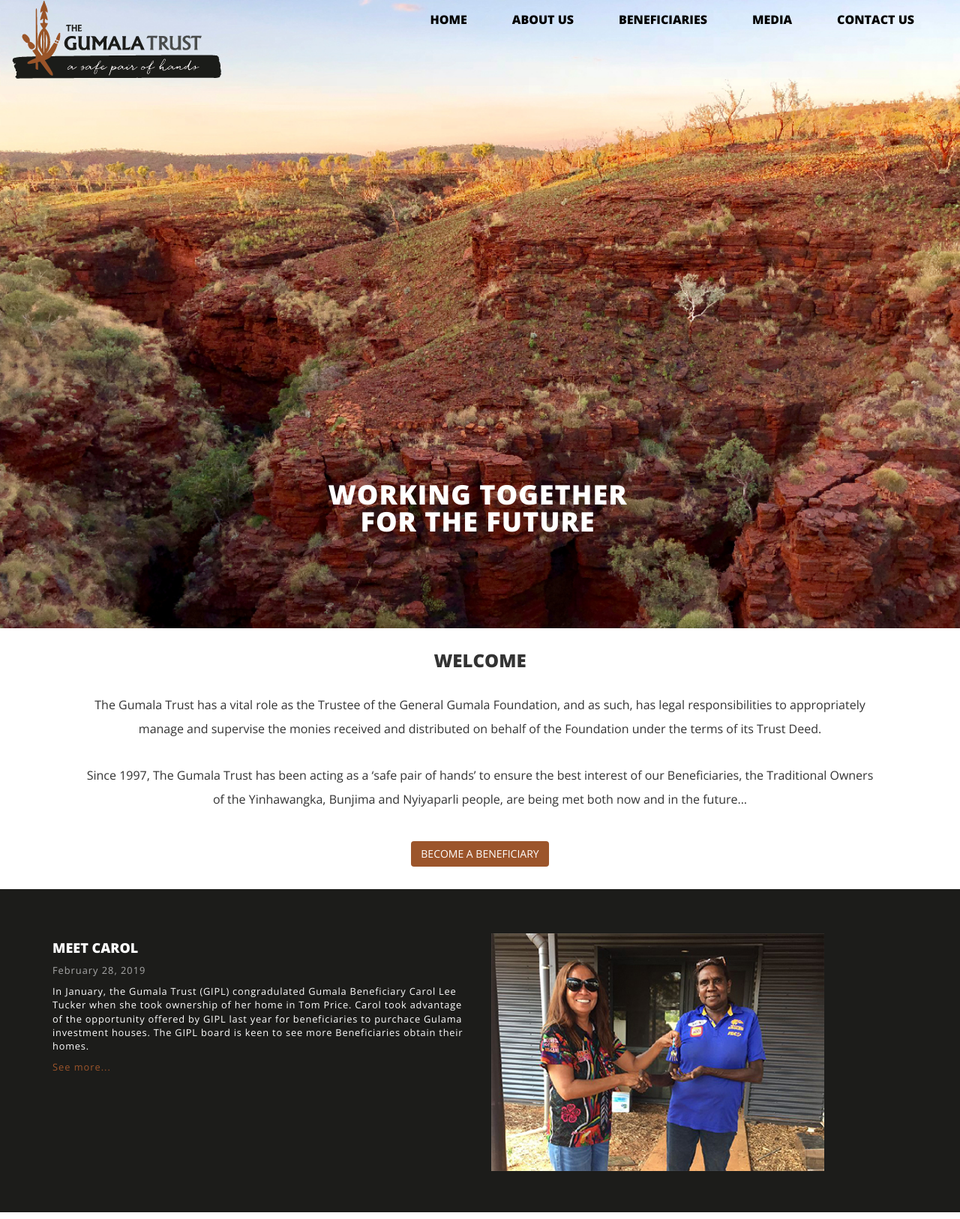
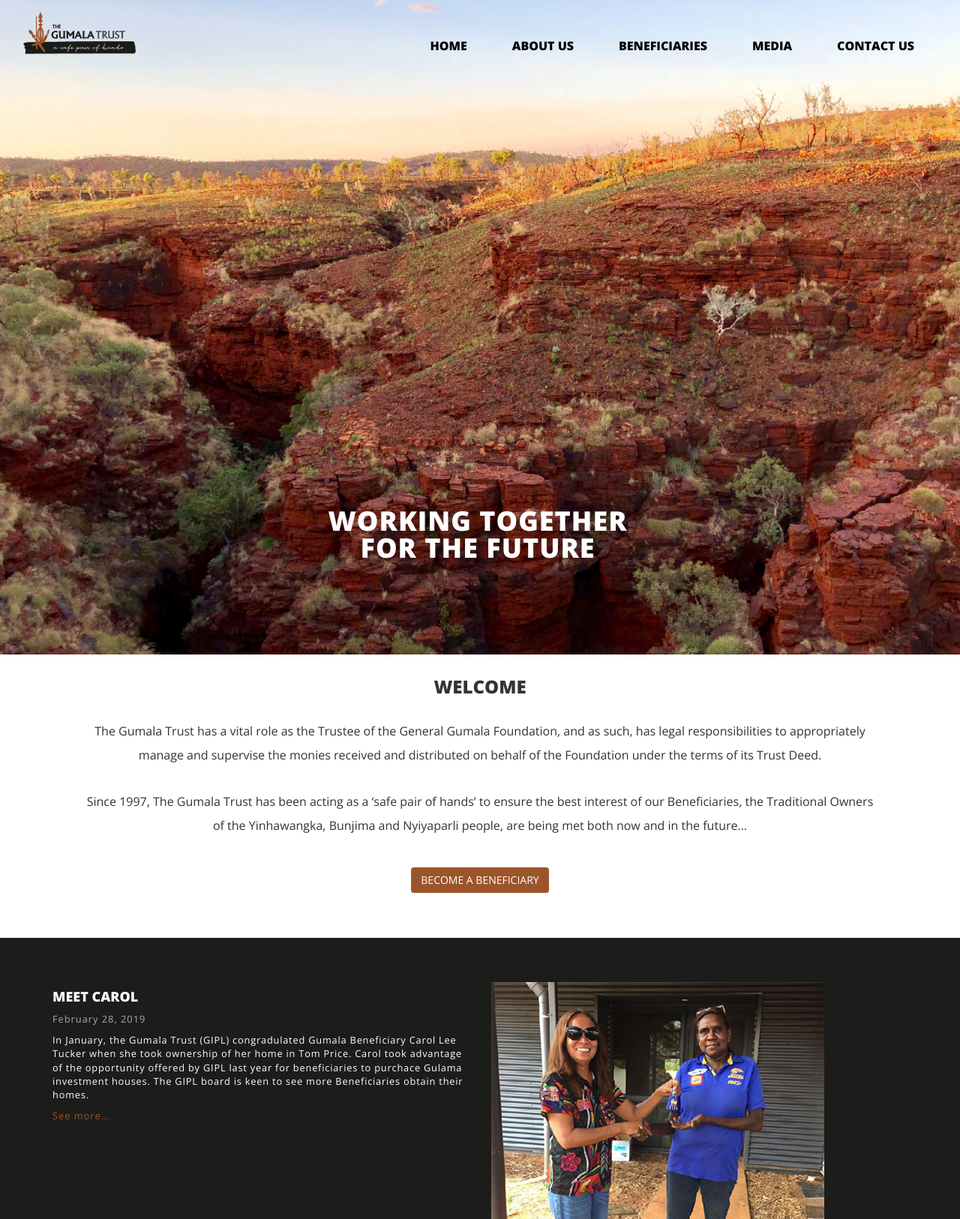
Before and after one commit to HayleyCollopy/GumalaTrust, a PHP site: page / in a window 1280 px wide. Shown: the top 1626 px of the page at 75% size. Run offline with PHP 8.4, Linux system fonts and the light colour scheme.

Commit message:
Update style.css

```diff
--- a/style.css
+++ b/style.css
@@ -23,20 +23,17 @@ a:hover{
     font-weight: 800;
     font-family: 'Open Sans', sans-serif;
         padding: 15px 30px;
-}
-
-.navbar-brand {
-background: url(images/logo.png);
-padding: 0px;
-font-size: 18px;
-line-height: 20px;
-height: 50px;
+    padding-top: 50px;
 }
 
 
 .herobg{
     background: url(images/header-bg.jpg);
     background-size: cover;
+}
+
+.navbar-brand>img{
+    width: 150px;
 }
 
 .herobg h1{
@@ -79,7 +76,7 @@ height: 50px;
 .btn-primary {
     font-family: 'Open Sans', sans-serif;
     margin-top: 30px;
-    margin-bottom: 30px;
+    margin-bottom: 60px;
     color: #ffff;
     background-color: #9c552b;
     border-color: transparent;
@@ -155,6 +152,17 @@ footer{
     background-position: center center;
 }
 
+.icons{
+    padding-top: 30px;
+    width: 50px;
+}
+
 .footer-content{
+    font-family: 'Open Sans', sans-serif;
+    font-weight: 800;
+    color: #9c552b;
+}
 
+.footerbox{
+    background-color: #1c1c1a;
 }
```
